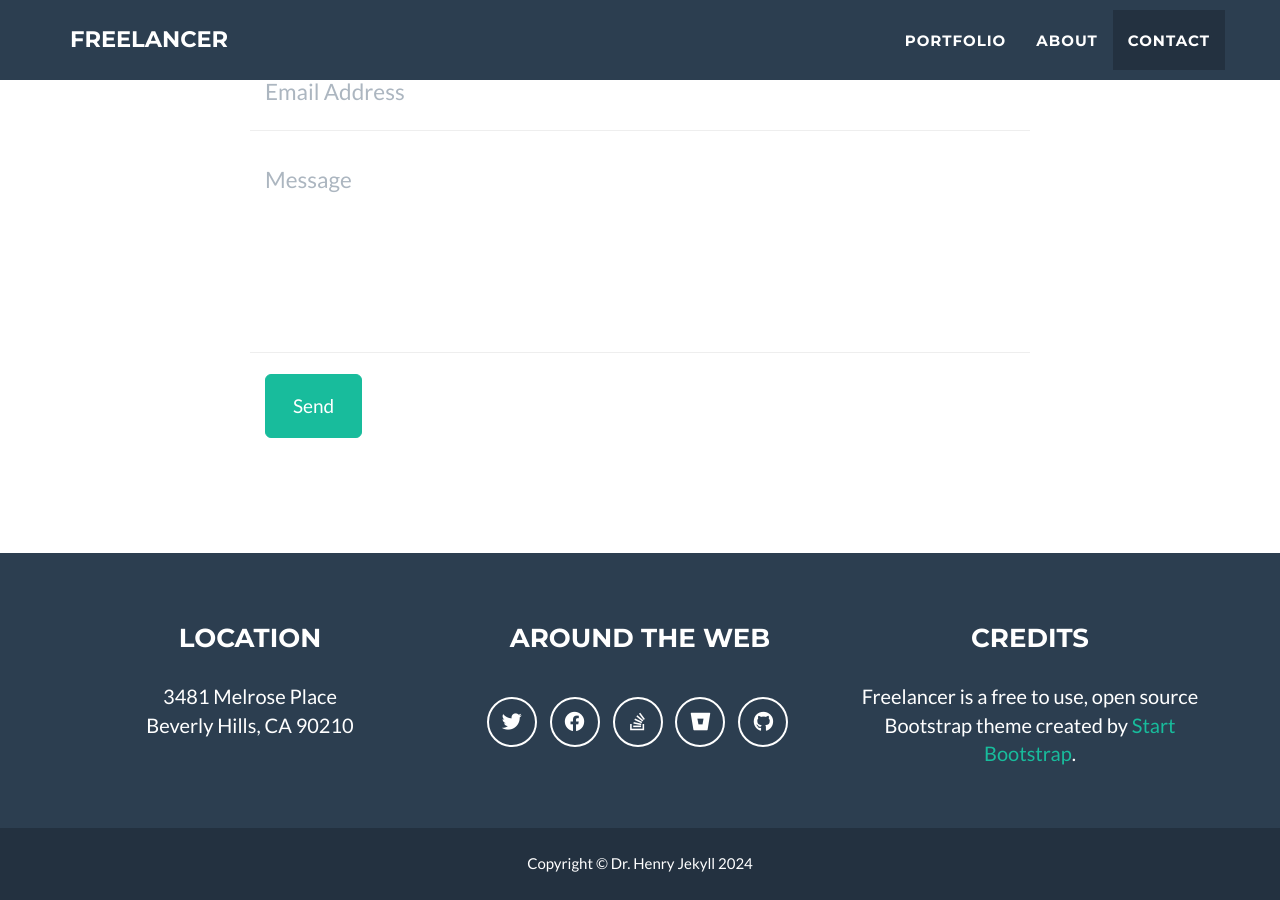
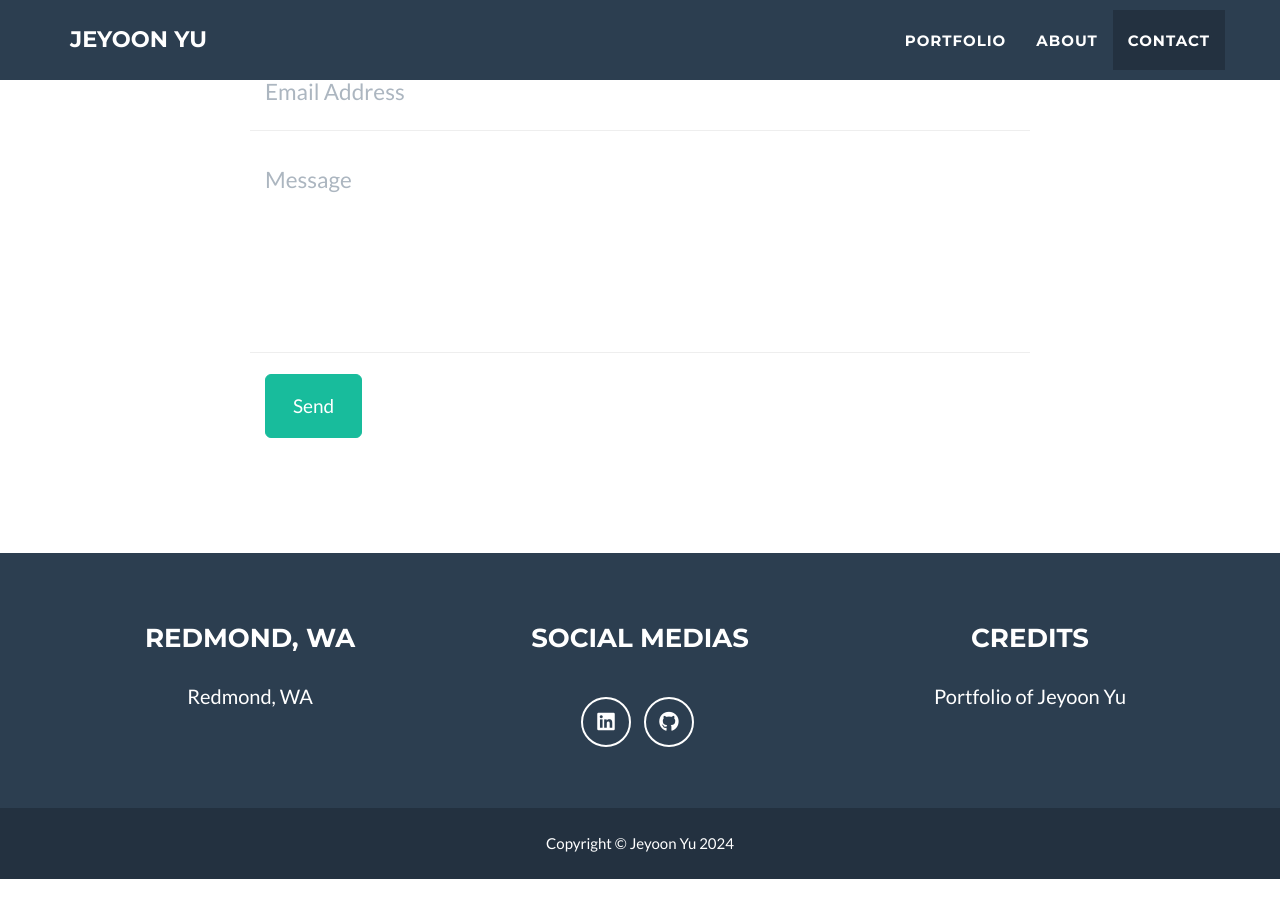
Before and after one commit to CubeBerry/CubeBerry.github.io, a Jekyll site: the page built from _posts/2014-07-18-project-1.markdown, in a window 1280 px wide and 900 px high, scrolled down 2492 px. Built offline with Jekyll 4.4.1, drawn with Linux system fonts in a browser that asks for light colours; after the commit the page ends 3371 px from its top, so only the background shows below that; some of the changed text lies outside the part shown.

```diff
--- a/_config.yml
+++ b/_config.yml
@@ -1,11 +1,11 @@
 # Site settings
-title: Freelancer
-email: your-email@domain.com
-url: https://github.com/jeromelachaud/freelancer-theme
-description: "Write an awesome description for your new site here. You can edit this line in _config.yml. It will appear in your document head meta (for Google search results) and in your feed.xml site description."
-keywords: "your keywords, separated by commas"
-skills: "Web Developer - Graphic Artist - User Experience Designer"
-meta_author: LastName FirstName
+title: Jeyoon Yu
+email: ymjgood11@gmail.com
+url: https://github.com/CubeBerry/CubeEngine
+description: "Portfolio Website"
+keywords: "Portfolio"
+skills: "Graphics Programmer"
+meta_author: Jeyoon Yu
 
 # Google webmaster tools
 google_verify:
@@ -32,31 +32,25 @@ color:
 
 # Footer settings
 footer:
-  copyright: Dr. Henry Jekyll
-  location: Location
-  social: Around the Web
+  copyright: Jeyoon Yu
+  location: Redmond, WA
+  social: Social Medias
   credits: Credits
 
 # Social networks usernames (many more available: google-plus, flickr, dribbble, pinterest, instagram, tumblr, linkedin, etc.)
 social:
-  - title: twitter
-    url: http://twitter.com/jekyllrb
-  - title: facebook
-    url:
-  - title: stack-overflow
-    url: http://stackoverflow.com/questions/tagged/jekyll
-  - title: bitbucket
-    url: http://bitbucket.org/jekyll
+  - title: linkedin
+    url: https://www.linkedin.com/in/jeyoon-yu-1b4990326/
   - title: github
-    url: http://github.com/jekyll
+    url: https://github.com/CubeBerry
 
 # Postal address (add as many lines as necessary)
 address:
-  - line: 3481 Melrose Place
-  - line: Beverly Hills, CA 90210
+  - line: Redmond, WA
 
 # Credits content
-credits: 'Freelancer is a free to use, open source Bootstrap theme created by <a href="http://startbootstrap.com">Start Bootstrap</a>.'
+# credits: 'Freelancer is a free to use, open source Bootstrap theme created by <a href="http://startbootstrap.com">Start Bootstrap</a>.'
+credits: 'Portfolio of Jeyoon Yu'
 
 # Build settings
 markdown: kramdown
```
